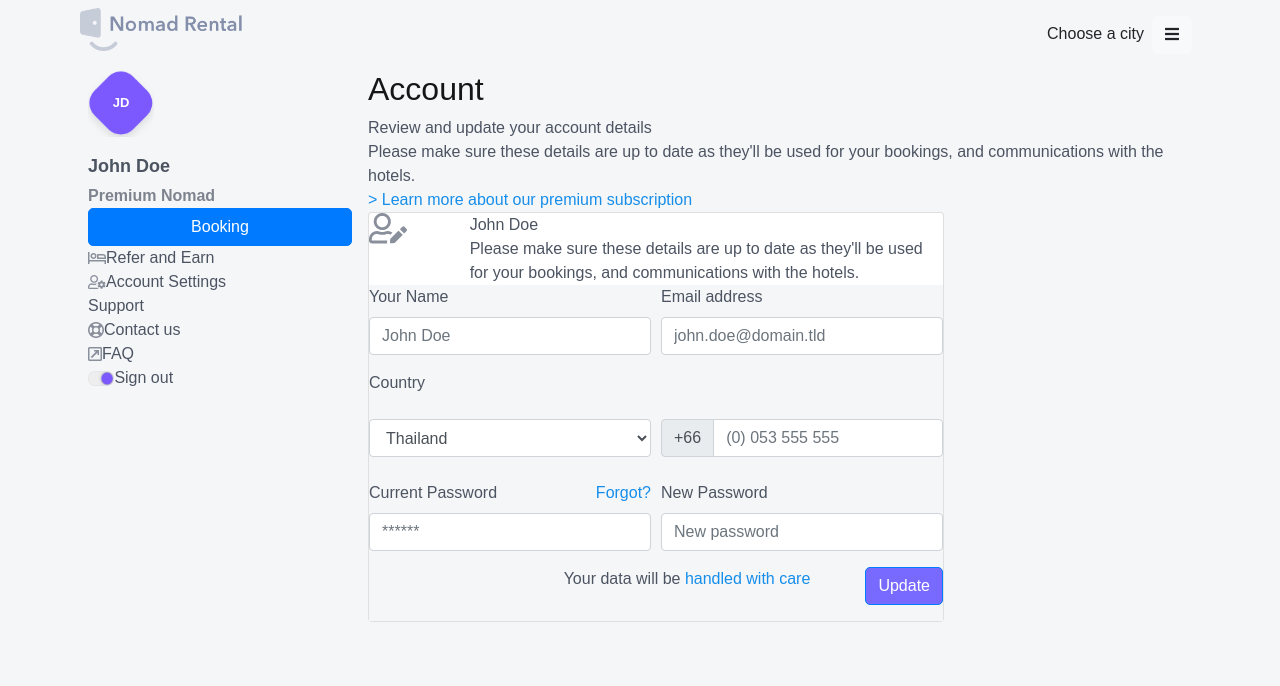
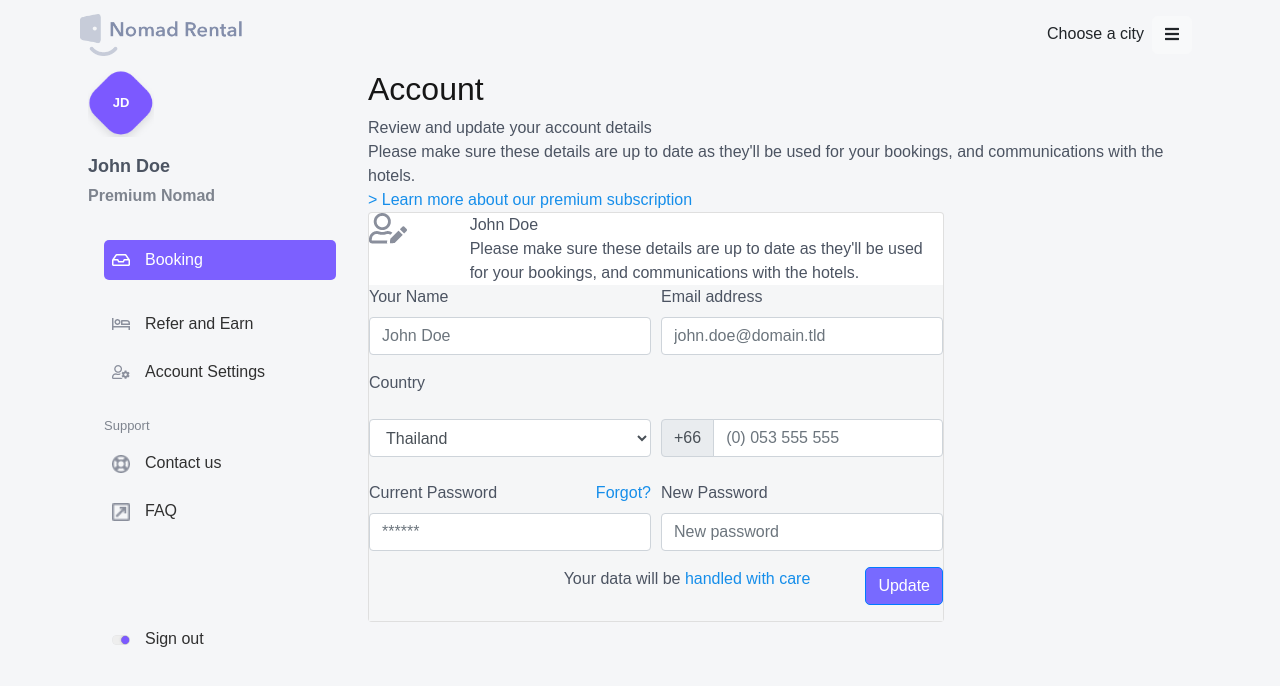
Before and after one commit to Abathi/nomad-rental-guest-login, a React (Create React App) app: page /account in a window 1280 px wide. Shown: the top 686 px of the page. Built offline with nearby package versions, Linux system fonts and the light colour scheme.

Commit message:
Finish side menu

```diff
--- a/src/assets/css/style.css
+++ b/src/assets/css/style.css
@@ -1,6 +1,6 @@
 .container-fluid {
-    padding-right: 80px !important;
-    padding-left: 80px !important;
+  padding-right: 80px;
+  padding-left: 80px;
 }
 
 .header-block {
@@ -9,19 +9,19 @@
 }
 
 .line {
-    border-top: 1px solid #EEEEEE;
+  border-top: 1px solid #eeeeee;
   margin-top: 10px;
 }
 
 .blue-link {
-    color: #168EEA;
+  color: #168eea;
   cursor: pointer;
 }
 
 @media (max-width: 768px) {
   .container-fluid {
-        padding-right: 0 10px !important;
-        padding-left: 0 10px !important;
+    padding-right: 10px !important;
+    padding-left: 10px !important;
   }
   .header-block {
     height: 60px;
@@ -35,3 +35,23 @@
   left: 50%;
   transform: translate(-50%, -50%);
 }
+
+.side-menu-options div {
+  color: #303030;
+}
+
+.side-menu-options.active {
+  background-color: #7c60ff;
+  border-radius: 5px;
+}
+
+.side-menu-options.active div {
+  color: #fff;
+}
+
+@media (min-width: 768px) {
+  #sideMenuExpand,
+  .side-menu-options {
+    display: block !important;
+  }
+}
--- a/src/components/Header.js
+++ b/src/components/Header.js
@@ -1,32 +1,45 @@
-import logo from '../assets/images/logo.png';
+import logo from "../assets/images/logo.png";
 
 const Header = () => {
   return (
     <header className="bg-gray fixed-top">
       <div className="container-fluid py-2">
         <div className="row justify-content-between">
-                    <div className="col-6 col-md-2">
+          <div className="col-5 col-md-2 my-auto">
             <img src={logo} alt="" className="w-100"></img>
           </div>
-                    <div className="col- col-md-2 text-right">
+          <div className="col-7 col-md-2 my-auto text-right">
             <div className="dropdown">
-                            <button className="btn btn-theme p-2" type="button" id="city" data-toggle="dropdown" aria-haspopup="true" aria-expanded="false">
+              <button
+                className="btn btn-theme p-2"
+                type="button"
+                id="city"
+                data-toggle="dropdown"
+                aria-haspopup="true"
+                aria-expanded="false"
+              >
                 Choose a city
                 <span className="btn btn-light ml-2">
                   <i className="fas fa-bars"></i>
                 </span>
               </button>
               <div className="dropdown-menu" aria-labelledby="city">
-                                <a className="dropdown-item" href="">Malaysia</a>
-                                <a className="dropdown-item" href="">China</a>
-                                <a className="dropdown-item" href="">Singapore</a>
+                <a className="dropdown-item" href="">
+                  Malaysia
+                </a>
+                <a className="dropdown-item" href="">
+                  China
+                </a>
+                <a className="dropdown-item" href="">
+                  Singapore
+                </a>
               </div>
             </div>
           </div>
         </div>
       </div>
     </header>
-    )
-}
+  );
+};
 
-export default Header
+export default Header;
--- a/src/components/SideMenu.js
+++ b/src/components/SideMenu.js
@@ -1,39 +1,102 @@
-import Button from '../components/Button'
-import user from '../assets/images/user.png';
-import faq from '../assets/images/faq.png';
-import contact from '../assets/images/contact.png';
-import account from '../assets/images/account.png';
-import refer from '../assets/images/refer.png';
-import toggle from '../assets/images/toggle.png';
+import Button from "../components/Button";
+import user from "../assets/images/user.png";
+import faq from "../assets/images/faq.png";
+import contact from "../assets/images/contact.png";
+import account from "../assets/images/account.png";
+import refer from "../assets/images/refer.png";
+import toggle from "../assets/images/toggle.png";
+import booking from "../assets/images/booking.png";
 
 const SideMenu = () => {
   return (
     <div className="col-12 col-md-3 px-0 px-md-2">
-            <div className="row mx-0 mb-3">
+      <div className="row mx-0 mb-3 justify-content-center justify-content-md-start">
         <div className="col-4 col-md-3 px-0 profile-img position-relative">
           <img src={user} alt="" className="w-100"></img>
-                    <span className="position-absolute small-title text-white">
-                        JD
-                    </span>
+          <span className="position-absolute small-title text-white">JD</span>
         </div>
       </div>
-            <div className="main-title mb-1">John Doe</div>
-            <div className="sec-title" style={{ opacity: '0.7' }}>
+      <div className="main-title mb-1 text-center text-md-left">John Doe</div>
+      <div
+        className="sec-title text-center text-md-left"
+        style={{ opacity: "0.7" }}
+      >
         Premium Nomad
       </div>
-            <Button
-                style={{ color: '#168EEA' }}
-                classes={'btn btn-primary w-100'}
-                text={'Booking'}
-            />
-            <div><img src={refer} alt=""></img>Refer and Earn</div>
-            <div><img src={account} alt=""></img>Account Settings</div>
-            <div>Support</div>
-            <div><img src={contact} alt=""></img>Contact us</div>
-            <div><img src={faq} alt=""></img>FAQ</div>
-            <div><img src={toggle} alt="" width="10%"></img>Sign out</div>
+      <nav className="navbar navbar-expand-lg">
+        <button
+          className="btn btn-theme bg-color-1 text-white w-100 navbar-toggler"
+          type="button"
+          data-toggle="collapse"
+          data-target="#sideMenuExpand"
+          aria-controls="sideMenuExpand"
+          aria-expanded="false"
+          aria-label="Toggle navigation"
+        >
+          Menu
+          <span className="ml-2">
+            <i className="fas fa-bars"></i>
+          </span>
+        </button>
+        <div className="collapse navbar-collapse" id="sideMenuExpand">
+          <div className="side-menu-options p-2 my-4 active">
+            <div className="row mx-0">
+              <div className="col-1 px-0">
+                <img src={booking} alt="" className="w-100 mr-2"></img>
               </div>
-    )
-}
+              <div className="col-11">Booking</div>
+            </div>
+          </div>
+          <div className="side-menu-options p-2 mb-2">
+            <div className="row mx-0">
+              <div className="col-1 px-0">
+                <img src={refer} alt="" className="w-100 mr-2"></img>
+              </div>
+              <div className="col-11">Refer and Earn</div>
+            </div>
+          </div>
+          <div className="side-menu-options p-2 mb-2">
+            <div className="row mx-0">
+              <div className="col-1 px-0">
+                <img src={account} alt="" className="w-100 mr-2"></img>
+              </div>
+              <div className="col-11">Account Settings</div>
+            </div>
+          </div>
+          <div
+            className="small-title-light mt-4 mb-2"
+            style={{ opacity: "0.7" }}
+          >
+            Support
+          </div>
+          <div className="side-menu-options p-2 mb-2">
+            <div className="row mx-0">
+              <div className="col-1 px-0">
+                <img src={contact} alt="" className="w-100 mr-2"></img>
+              </div>
+              <div className="col-11">Contact us</div>
+            </div>
+          </div>
+          <div className="side-menu-options p-2 mb-5">
+            <div className="row mx-0">
+              <div className="col-1 px-0">
+                <img src={faq} alt="" className="w-100 mr-2"></img>
+              </div>
+              <div className="col-11">FAQ</div>
+            </div>
+          </div>
+          <div className="side-menu-options p-2 pt-5 mt-t">
+            <div className="row mx-0">
+              <div className="col-1 px-0">
+                <img src={toggle} alt="" className="w-100 mr-2"></img>
+              </div>
+              <div className="col-11">Sign out</div>
+            </div>
+          </div>
+        </div>
+      </nav>
+    </div>
+  );
+};
 
-export default SideMenu
+export default SideMenu;
```
Also changed, not shown: src/assets/images/booking.png (added). Lines whose indentation alone changed are shown as unchanged.
